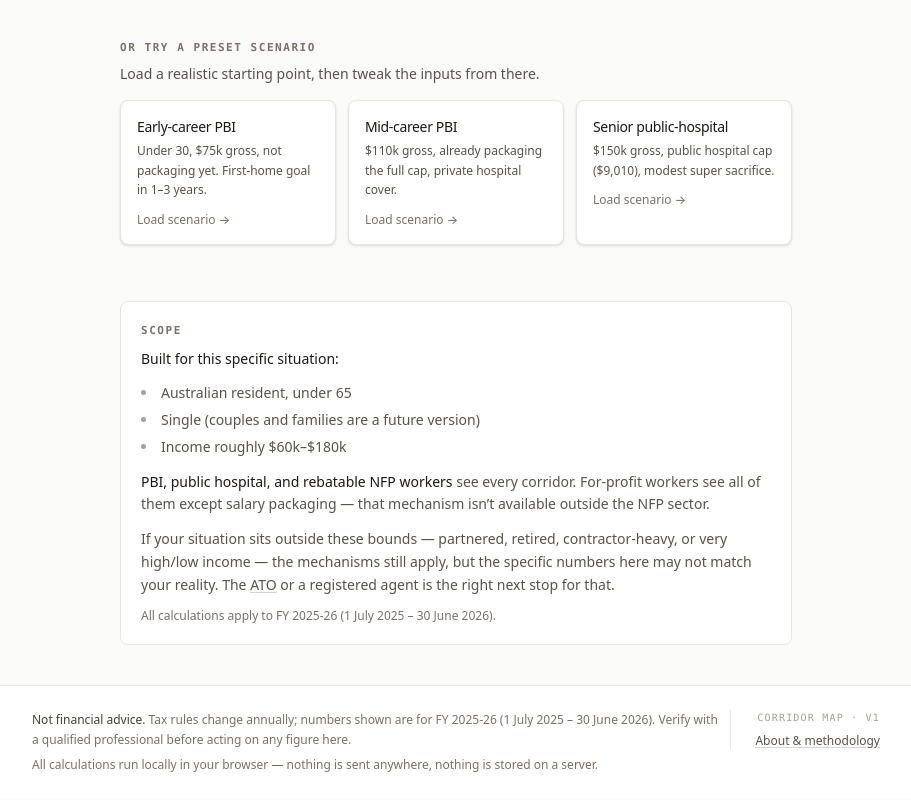
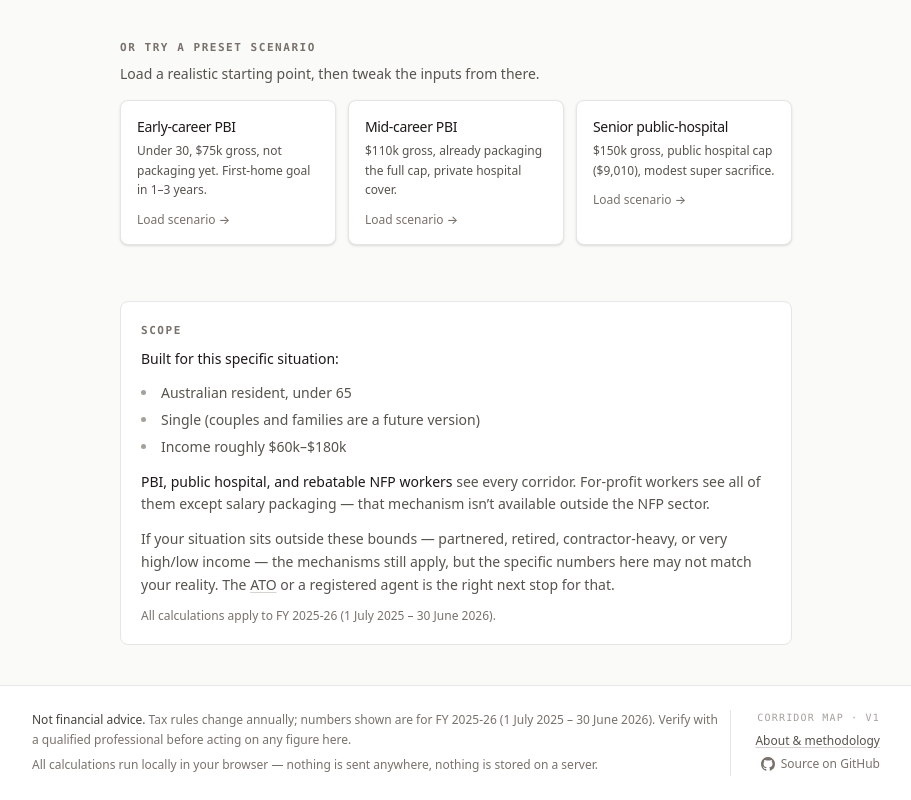
Before and after one commit to zophiezlan/corridor-map, a React (Vite) app: page / in a window 1280 px wide. Shown: the part 511-1311 px from the top of the page, without its empty margins (184-1095 px from the left). Built offline with nearby package versions, Linux system fonts and the light colour scheme.

Commit message:
Add GitHub source link to footer

```diff
--- a/src/components/Layout.tsx
+++ b/src/components/Layout.tsx
@@ -116,6 +116,25 @@ export function Layout() {
                 About &amp; methodology
               </Link>
             </p>
+            <p>
+              <a
+                href="https://github.com/zophiezlan/corridor-map"
+                target="_blank"
+                rel="noopener noreferrer"
+                className="inline-flex items-center gap-1.5 text-stone-500 hover:text-stone-900 dark:text-stone-400 dark:hover:text-stone-100 focus:outline-none focus-visible:ring-2 focus-visible:ring-stone-700 focus-visible:ring-offset-2 rounded-sm"
+                aria-label="Corridor Map source on GitHub (opens in new tab)"
+              >
+                <svg
+                  viewBox="0 0 16 16"
+                  aria-hidden
+                  className="h-3.5 w-3.5"
+                  fill="currentColor"
+                >
+                  <path d="M8 0C3.58 0 0 3.58 0 8a8 8 0 0 0 5.47 7.59c.4.07.55-.17.55-.38 0-.19-.01-.82-.01-1.49-2.01.37-2.53-.49-2.69-.94-.09-.23-.48-.94-.82-1.13-.28-.15-.68-.52-.01-.53.63-.01 1.08.58 1.23.82.72 1.21 1.87.87 2.33.66.07-.52.28-.87.51-1.07-1.78-.2-3.64-.89-3.64-3.95 0-.87.31-1.59.82-2.15-.08-.2-.36-1.02.08-2.12 0 0 .67-.21 2.2.82.64-.18 1.32-.27 2-.27.68 0 1.36.09 2 .27 1.53-1.04 2.2-.82 2.2-.82.44 1.1.16 1.92.08 2.12.51.56.82 1.27.82 2.15 0 3.07-1.87 3.75-3.65 3.95.29.25.54.73.54 1.48 0 1.07-.01 1.93-.01 2.2 0 .21.15.46.55.38A8.01 8.01 0 0 0 16 8c0-4.42-3.58-8-8-8Z" />
+                </svg>
+                <span>Source on GitHub</span>
+              </a>
+            </p>
           </div>
         </div>
       </footer>
```
